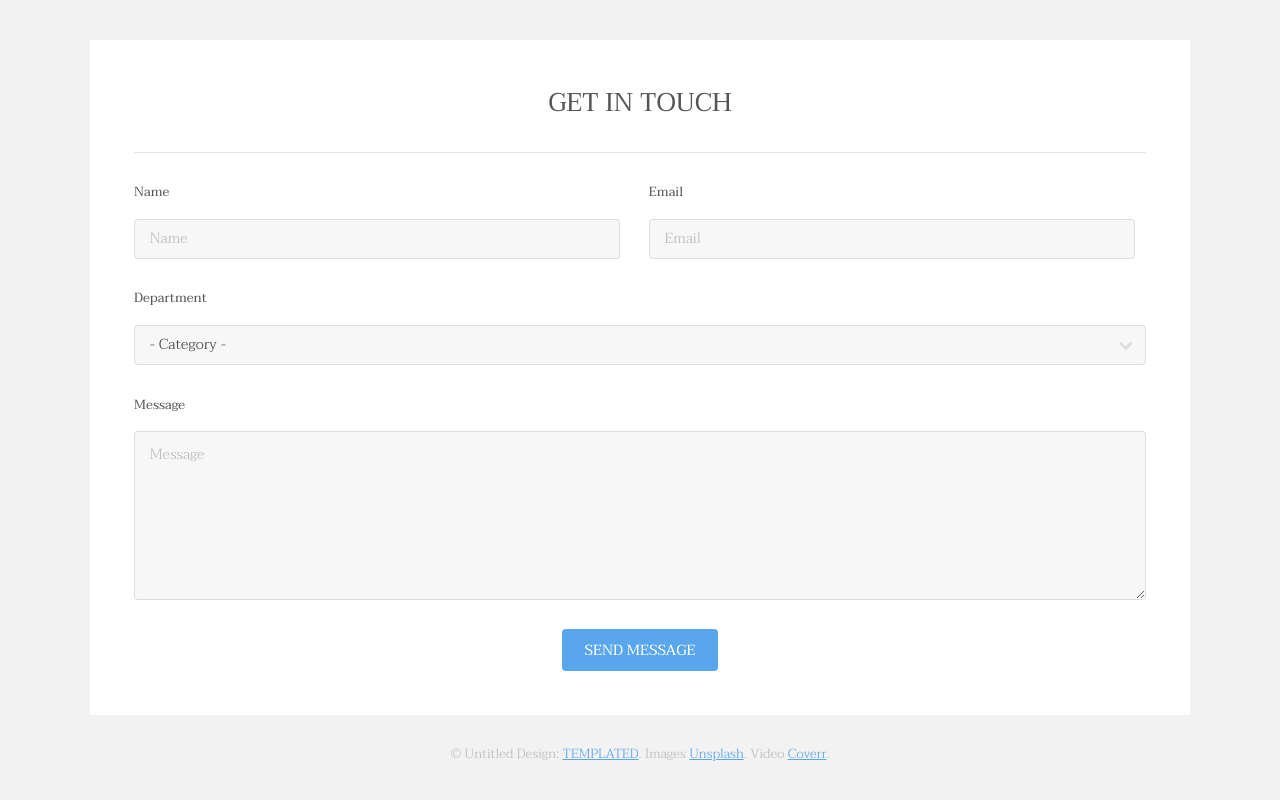
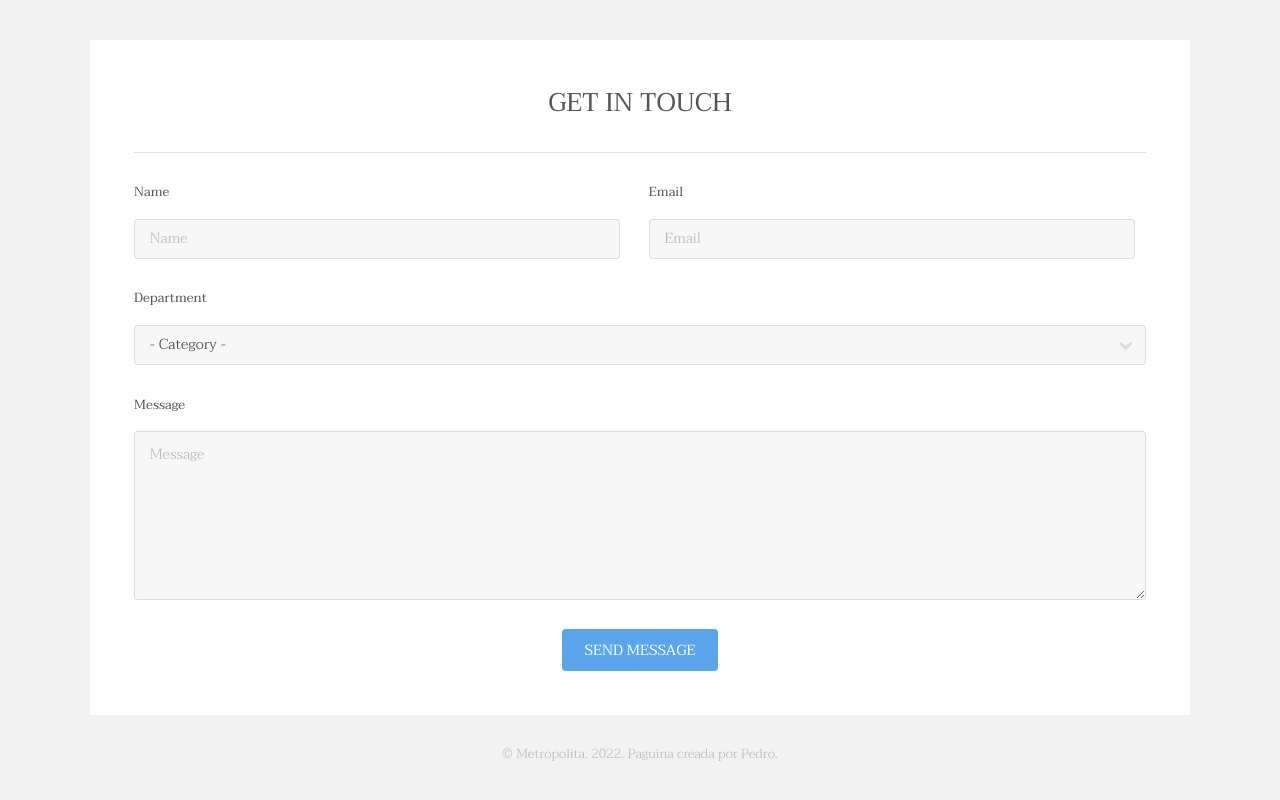
Before and after one commit to aaronens3/04_REP_METROPOLITA, a plain HTML site: page index.html in a window 1280 px wide. Shown: the part 3231-4031 px from the top of the page. Drawn offline with Linux system fonts and the light colour scheme.

Commit message:
cambios en el pie de página por PEDRO

```diff
--- a/index.html
+++ b/index.html
@@ -194,7 +194,7 @@
 						</div>
 					</section>
 					<div class="copyright">
-						&copy; Untitled Design: <a href="https://templated.co/">TEMPLATED</a>. Images <a href="https://unsplash.com/">Unsplash</a>. Video <a href="http://coverr.co/">Coverr</a>.
+						&copy; Metropolita. 2022. Paguina creada por Pedro.
 					</div>
 				</div>
 			</footer>
```
